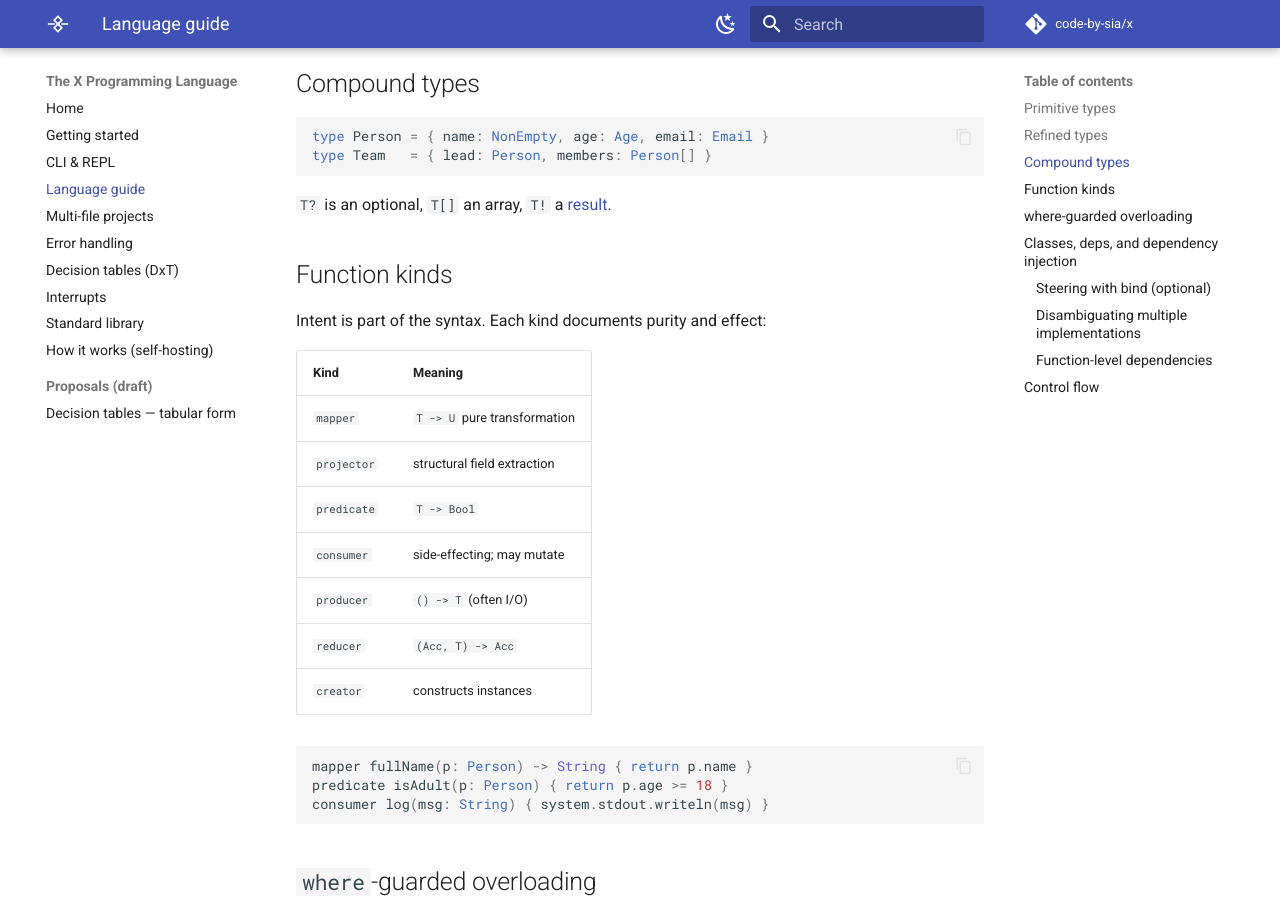
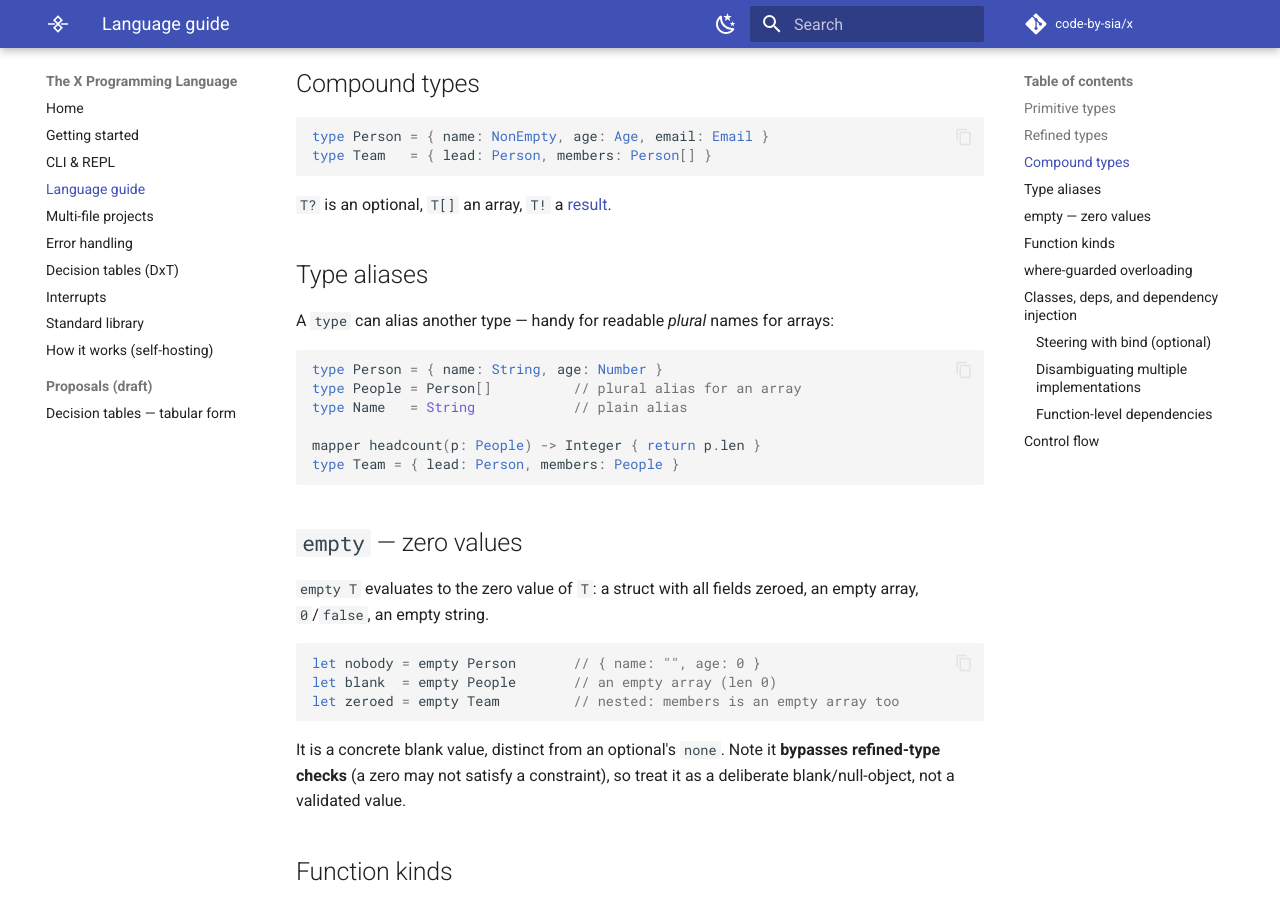
Before and after one commit to code-by-sia/xi, an MkDocs documentation site: the page built from docs/language-guide.md, in a window 1280 px wide and 900 px high, scrolled down 721 px. Built offline with MkDocs 1.6.1 and Material for MkDocs 9.7.7, drawn with Linux system fonts in a browser that asks for light colours; comment, search, counter and statistics services are not loaded.

Commit message:
lang: type aliases for arrays (plural) + 'empty T' zero values; WSL docs
- Type aliases to array types now work: 'type People = Person[]' (also as param/
  field/var/return types). Fix was codegen ordering: array-element aliases are
  emitted in a new genAliasTypedefs pass right after genArrTypedefs (before
  compound bodies), and skipped by the arr/opt/res/refined passes so they don't
  generate broken xc_arr_<alias>_t etc.
- 'empty T' expression: the zero value of any type ((xc_T_t){0}) — struct
  all-zero, array empty, etc. Implemented as a CONTEXTUAL keyword in genPrimary
  (only when 'empty' starts a primary and is followed by a type), so existing
  identifiers like bytes.empty() keep working. Bypasses refined-type checks (a
  deliberate blank value), distinct from optional 'none'.
- Windows: documented WSL2 as the supported path (no native build; runtime is
  POSIX). README + getting-started note supported platforms.

Verified: aliases_demo + bytes_demo + all 15 examples build/run; self-host
fixpoint byte-identical. docs/language-guide + FEATURES updated.

````diff
--- a/docs/language-guide.md
+++ b/docs/language-guide.md
@@ -37,6 +37,34 @@ type Team   = { lead: Person, members: Person[] }
 ```
 
 `T?` is an optional, `T[]` an array, `T!` a [result](error-handling.md).
+
+## Type aliases
+
+A `type` can alias another type — handy for readable *plural* names for arrays:
+
+```x
+type Person = { name: String, age: Number }
+type People = Person[]          // plural alias for an array
+type Name   = String            // plain alias
+
+mapper headcount(p: People) -> Integer { return p.len }
+type Team = { lead: Person, members: People }
+```
+
+## `empty` — zero values
+
+`empty T` evaluates to the zero value of `T`: a struct with all fields zeroed,
+an empty array, `0`/`false`, an empty string.
+
+```x
+let nobody = empty Person       // { name: "", age: 0 }
+let blank  = empty People       // an empty array (len 0)
+let zeroed = empty Team         // nested: members is an empty array too
+```
+
+It is a concrete blank value, distinct from an optional's `none`. Note it
+**bypasses refined-type checks** (a zero may not satisfy a constraint), so treat
+it as a deliberate blank/null-object, not a validated value.
 
 ## Function kinds
 
````
Also changed, not shown: FEATURES.md (+2 -0 lines), README.md (+3 -0 lines), docs/getting-started.md (+10 -0 lines), 2 other files.
